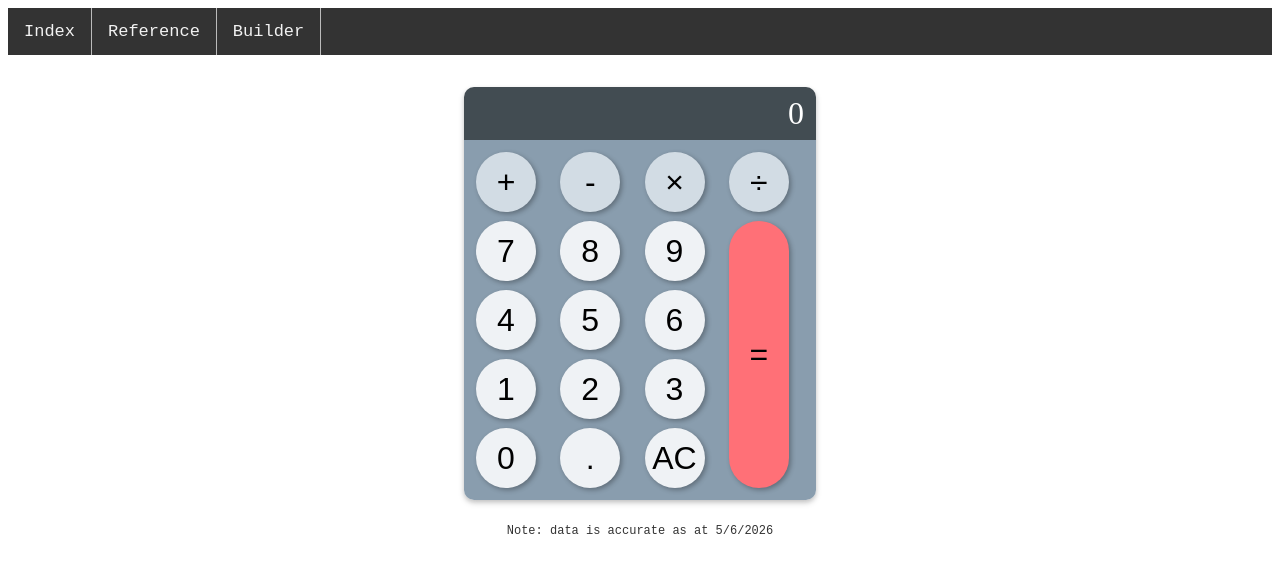
After one commit to JDragonM32/Assessment-2, a Flask app: page /calculator in a window 1280 px wide. The commit adds this page. Shown: the top 573 px of the page. Run offline with Flask 3, Linux system fonts and the light colour scheme.

Commit message:
added seperate calculator for experimenting. is not functional currently

```diff
--- a/app.py
+++ b/app.py
@@ -1,8 +1,8 @@
-from flask import Flask, render_template, url_for
+from flask import Flask, render_template, url_for, request
 
 app = Flask(__name__)
 
-@app.route("/")
+@app.route("/", methods=["GET", "POST"])
 @app.route("/index")
 def index():
     return render_template('index.html')
@@ -17,4 +17,22 @@ def reference():
 
 @app.route("/builder")
 def builder():
-    return render_template('builder.html')
+    result = ''
+    if request.method == "POST":
+        try:
+            expression = request.form["display"]
+            result = eval(expression)
+        except Exception as e:
+            result = "error"
+    return render_template('builder.html', result=result)
+
+@app.route("/calculator", methods=["GET", "POST"])
+def calculator():
+    result = ''
+    if request.method == "POST":
+        try:
+            expression = request.form["display"]
+            result = eval(expression)
+        except Exception as e:
+            result = "error"
+    return render_template('calculator.html', result=result)
--- a/static/css/style.css
+++ b/static/css/style.css
@@ -67,3 +67,56 @@ p {
     font-size: 12px;
     line-height: 0.3;
 }
+
+.calculator {
+  border-radius: 10px;
+  box-shadow: 0px 3px 6px 0px rgba(0, 0, 0, 0.15), 0px 2px 4px 0px rgba(0, 0, 0, 0.12);
+  margin-inline-start: auto;
+  margin-inline-end: auto;
+  margin-block-start: 2em;
+  max-inline-size: 22rem;
+  overflow: hidden;
+}
+.calculator__output {
+  background: hsl(202, 11%, 29%);
+  color: hsl(255, 100%, 100%);
+  font-size: 2rem;
+  padding-block-start: 0.5rem;
+  padding-block-end: 0.5rem;
+  padding-inline-end: 0.75rem;
+  text-align: end;
+}
+.calculator__keys {
+  padding: 0.5rem; /* Add some whitespace around the keys */
+  display: grid;
+  grid-template-columns: repeat(4, 1fr);
+  grid-gap: 1px;
+  background: hsl(207, 19%, 61%);
+}
+.calculator__key {
+  background: hsl(210, 25%, 95%);
+  border: none;
+  font-size: 2rem;
+  /* Playful Styles: */
+  inline-size: 60px;
+  block-size: 60px;
+  border-radius: 40px;
+  margin: 0.25rem;
+}
+.calculator__key:active,
+.calculator__key:focus {
+  box-shadow: 0 0 8px 0 rgba(0, 0, 0, 0.3) inset;
+  outline: none;
+}
+.calculator__key--operator {
+  background: hsl(208, 25%, 86%);
+}
+.calculator__key--operator:active {
+  background: hsl(208, 24%, 80%);
+}
+.calculator__key--enter {
+  grid-column: 4 / 5;
+  grid-row: 2 / span 4;
+  background: hsl(357, 100%, 72%);
+  height: auto; /* Allow the key to span the four rows */
+}
--- /dev/null
+++ b/templates/calculator.html
@@ -0,0 +1,35 @@
+<!DOCTYPE html>
+<html>
+    <head>
+        <title>Builder</title>
+        <link rel="stylesheet" href="{{ url_for('static', filename='css/style.css') }}">
+        <script src="{{ url_for('static', filename='js/script.js') }}"></script>
+    </head>
+    <body>
+        {% extends "base.html" %}
+        {% block content %}
+            <div class="calculator">
+  <div class="calculator__output">0</div>
+  <div class="calculator__keys">
+    <button class="calculator__key calculator__key--operator">+</button>
+    <button class="calculator__key calculator__key--operator">-</button>
+    <button class="calculator__key calculator__key--operator">&times;</button>
+    <button class="calculator__key calculator__key--operator">÷</button>
+    <button class="calculator__key">7</button>
+    <button class="calculator__key">8</button>
+    <button class="calculator__key">9</button>
+    <button class="calculator__key">4</button>
+    <button class="calculator__key">5</button>
+    <button class="calculator__key">6</button>
+    <button class="calculator__key">1</button>
+    <button class="calculator__key">2</button>
+    <button class="calculator__key">3</button>
+    <button class="calculator__key">0</button>
+    <button class="calculator__key">.</button>
+    <button class="calculator__key">AC</button>
+    <button class="calculator__key calculator__key--enter">=</button>
+  </div>
+</div>
+        {% endblock %}
+    </body>
+</html>
```
